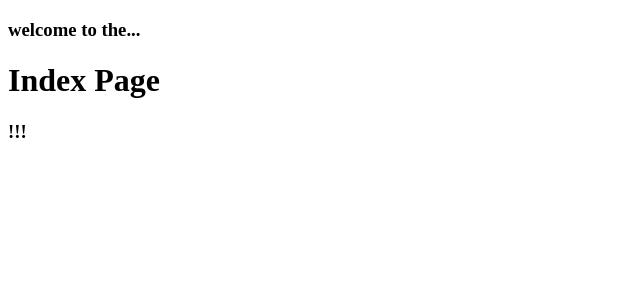
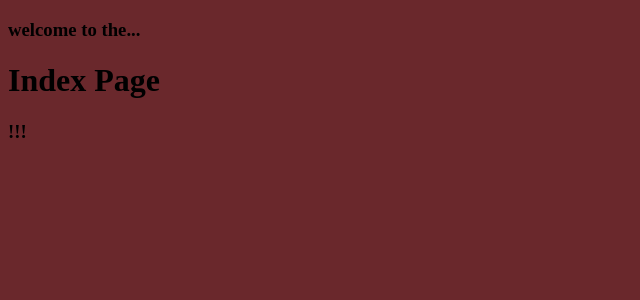
Before and after one commit to lcsanderson/Project_3_CS5610, a React (Vite) app in the folder FRONTEND/: page / in a window 1280 px wide. Shown: the top 300 px of the page, without its empty margins (0-640 px from the left). Built offline with nearby package versions, Linux system fonts and the light colour scheme; no server answers.

Commit message:
pushing current work

```diff
--- a/FRONTEND/index.html
+++ b/FRONTEND/index.html
@@ -5,6 +5,7 @@
     <link rel="icon" type="image/svg+xml" href="/favicon.svg" />
     <meta name="viewport" content="width=device-width, initial-scale=1.0" />
     <title>LCS 003</title>
+    <link rel="stylesheet" href="./src/index.css" />
   </head>
   <body>
     <div id="root"></div>
--- a/FRONTEND/src/index.css
+++ b/FRONTEND/src/index.css
@@ -0,0 +1,3 @@
+body {
+  background-color: #6A282C;
+}
```
